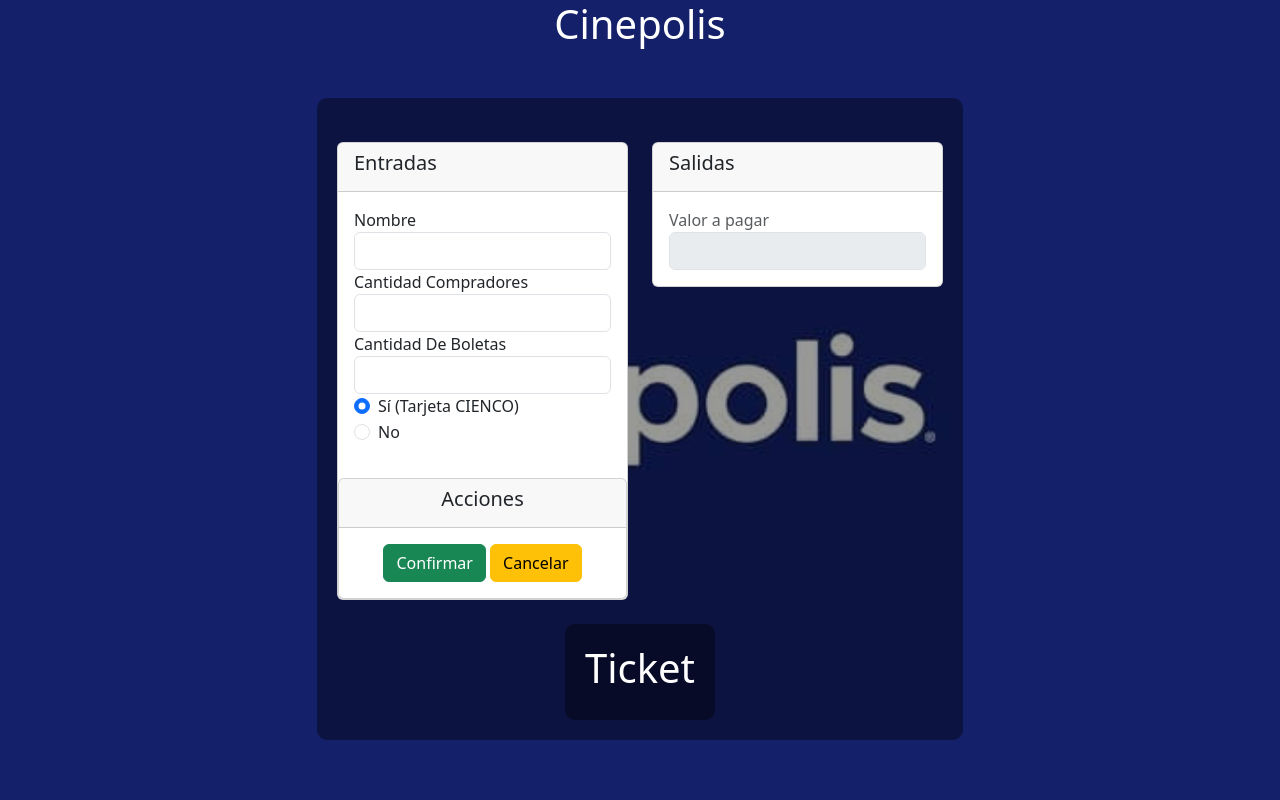
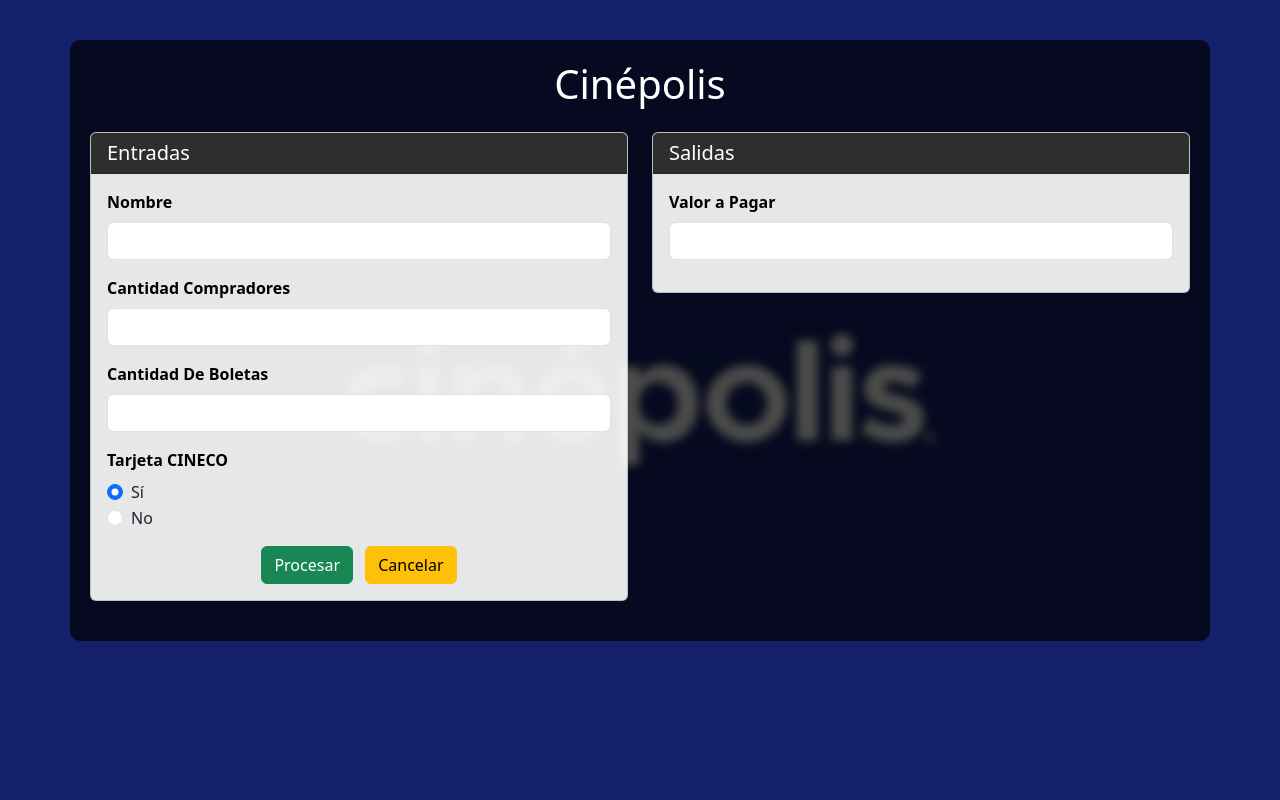
Before and after one commit to IDGS-805-22001494/IntroFlask, a Flask app: page /cinepolis in a window 1280 px wide. Run offline with Flask 3, Linux system fonts and the light colour scheme.

Commit message:
Cinepolis/flask/12-02-2025

```diff
--- a/templates/cinepolis.html
+++ b/templates/cinepolis.html
@@ -4,112 +4,154 @@
     <meta charset="UTF-8">
     <meta name="viewport" content="width=device-width, initial-scale=1.0">
     <link href="https://cdn.jsdelivr.net/npm/bootstrap@5.3.3/dist/css/bootstrap.min.css" rel="stylesheet">
-    <title>Cinepolis</title>
+    <title>Cinépolis</title>
     <style>
         body {
             background-image: url("{{ url_for('static', filename='img/cinepolis.jpg') }}");
             background-size: cover;
             background-position: center;
             background-repeat: no-repeat;
-            height: 100vh;
+            background-attachment: fixed;
+            min-height: 100vh;
             margin: 0;
-            padding: 0;
+            padding: 20px;
             color: white;
         }
-        .container {
-            background-color: rgba(0, 0, 0, 0.4);
+
+        .main-container {
+            background-color: rgba(0, 0, 0, 0.7);
             padding: 20px;
             border-radius: 10px;
-            margin-top: 50px;
-            width: fit-content;
-            max-width: 90%;
-            margin-left: auto;
-            margin-right: auto;
+            margin-top: 20px;
+            backdrop-filter: blur(5px);
+        }
+
+        .card {
+            background-color: rgba(255, 255, 255, 0.9);
+            margin-bottom: 20px;
+        }
+
+        .card-header {
+            background-color: rgba(0, 0, 0, 0.8);
+            color: white;
+        }
+
+        .form-label {
+            color: #000;
+            font-weight: bold;
+        }
+
+        .alert {
+            margin-top: 20px;
+        }
+
+        .ticket-list {
+            background-color: rgba(255, 255, 255, 0.9);
+            border-radius: 8px;
+            padding: 15px;
+            margin-top: 20px;
+        }
+
+        .ticket-item {
+            border-bottom: 1px solid #dee2e6;
+            padding: 10px 0;
+            color: #000;
+        }
+
+        .total-general {
+            font-size: 1.2em;
+            font-weight: bold;
+            margin-top: 15px;
+            color: #000;
         }
     </style>
 </head>
 <body>
-    <h1 class="text-center">Cinepolis</h1>
-    <div class="container">
-        <div class="row mt-4">
+    <div class="container main-container">
+        <h1 class="text-center mb-4">Cinépolis</h1>
+
+        {% if mensaje %}
+        <div class="alert alert-warning" role="alert">
+            {{ mensaje }}
+        </div>
+        {% endif %}
+
+        <div class="row">
             <!-- Formulario de entradas -->
             <div class="col-md-6">
                 <div class="card">
                     <div class="card-header">
-                        <h5 class="card-title">Entradas</h5>
+                        <h5 class="card-title mb-0">Entradas</h5>
                     </div>
-                    <form action="/" method="POST">
                     <div class="card-body">
-                            <div class="form-group">
-                                <label for="nombre">Nombre</label>
-                                <input type="text" class="form-control" name="nombre" required>
+                        <form method="POST" action="/">
+                            <div class="mb-3">
+                                <label for="nombre" class="form-label">Nombre</label>
+                                <input type="text" class="form-control" id="nombre" name="nombre" required>
                             </div>
-                            <div class="form-group">
-                                <label for="grupoPersonas">Cantidad Compradores</label>
-                                <input type="number" class="form-control" name="grupoPersonas" required>
+                            <div class="mb-3">
+                                <label for="grupoPersonas" class="form-label">Cantidad Compradores</label>
+                                <input type="number" class="form-control" id="grupoPersonas" name="grupoPersonas" min="1" required>
                             </div>
-                            <div class="form-group">
-                                <label for="boletas">Cantidad De Boletas</label>
-                                <input type="number" class="form-control" name="numBoletos" required>
+                            <div class="mb-3">
+                                <label for="numBoletos" class="form-label">Cantidad De Boletas</label>
+                                <input type="number" class="form-control" id="numBoletos" name="numBoletos" min="1" required>
+                            </div>
+                            <div class="mb-3">
+                                <label class="form-label">Tarjeta CINECO</label>
+                                <div class="form-check">
+                                    <input class="form-check-input" type="radio" name="cineco" value="si" id="cinecoSi" checked>
+                                    <label class="form-check-label" for="cinecoSi">Sí</label>
                                 </div>
                                 <div class="form-check">
-                                <input class="form-check-input" type="radio" name="cineco" value="si" checked>
-                                <label class="form-check-label">Sí (Tarjeta CIENCO)</label>
-                            </div>
-                            <div class="form-check">
-                                <input class="form-check-input" type="radio" name="cineco" value="no">
-                                <label class="form-check-label">No</label>
+                                    <input class="form-check-input" type="radio" name="cineco" value="no" id="cinecoNo">
+                                    <label class="form-check-label" for="cinecoNo">No</label>
                                 </div>
                             </div>
-
-                        <!-- Contenedor de acciones con los botones -->
-                        <div class="actions-container text-center mt-3">
-                            <div class="card">
-                                <div class="card-header">
-                                    <h5 class="card-title">Acciones</h5>
-                                </div>
-                                <div class="card-body">
-                                    <button type="submit" class="btn btn-success">Confirmar</button>
-                                    <button type="reset" class="btn btn-warning">Cancelar</button>
-                                </div>
-                            </div>
+                            <div class="text-center">
+                                <button type="submit" class="btn btn-success me-2">Procesar</button>
+                                <button type="button" class="btn btn-warning" onclick="limpiarFormulario()">Cancelar</button>
                             </div>
                         </form>
                     </div>
                 </div>
+            </div>
 
-            <!-- Salidas (total a pagar) -->
+            <!-- Salidas -->
             <div class="col-md-6">
                 <div class="card">
                     <div class="card-header">
-                        <h5 class="card-title">Salidas</h5>
+                        <h5 class="card-title mb-0">Salidas</h5>
                     </div>
                     <div class="card-body">
-                        <div class="form-group">
-                            <label class="text-muted">Valor a pagar</label>
-                            <input type="text" class="form-control" id="pago" value="{% if total_pagar %}{{ total_pagar }}{% endif %}" disabled>
-                        </div>
-                    </div>
+                        <div class="mb-3">
+                            <label class="form-label">Valor a Pagar</label>
+                            <input type="text" class="form-control" value="{% if total_pagar %}${{ '{:,.0f}'.format(total_pagar) }}{% endif %}" readonly>
                         </div>
                     </div>
                 </div>
 
-        <div class="container text-center mt-4">
-            <h1 id="ticket-display">
                 {% if lista_personas %}
-                    <ul class="list-group">
+                <div class="ticket-list">
+                    <h5 class="text-dark mb-3">Historial de Compras</h5>
                     {% for persona in lista_personas %}
-                            <li class="list-group-item text-dark">
-                                {{ persona.nombre }} - ${{ persona.total }}
-                            </li>
+                    <div class="ticket-item">
+                        <p class="mb-1"><strong>Nombre:</strong> {{ persona.nombre }}</p>
+                        <p class="mb-1"><strong>Boletos:</strong> {{ persona.boletos }}</p>
+                        <p class="mb-1"><strong>Tarjeta CINECO:</strong> {{ persona.tarjeta_cineco }}</p>
+                        <p class="mb-1"><strong>Total:</strong> ${{ '{:,.0f}'.format(persona.total) }}</p>
+                    </div>
                     {% endfor %}
-                    </ul>
-                {% else %}
-                    Ticket
+                    <div class="total-general">
+                        Total General: ${{ '{:,.0f}'.format(total_general) }}
+                    </div>
+                </div>
                 {% endif %}
-            </h1>
+            </div>
+        </div>
     </div>
 
-    </div>
+    <script src="https://cdn.jsdelivr.net/npm/bootstrap@5.3.3/dist/js/bootstrap.bundle.min.js"></script>
+
 </body>
 </html>
```
Also changed, not shown: cinepolis.py (+40 -13 lines). Lines whose indentation alone changed are shown as unchanged.
